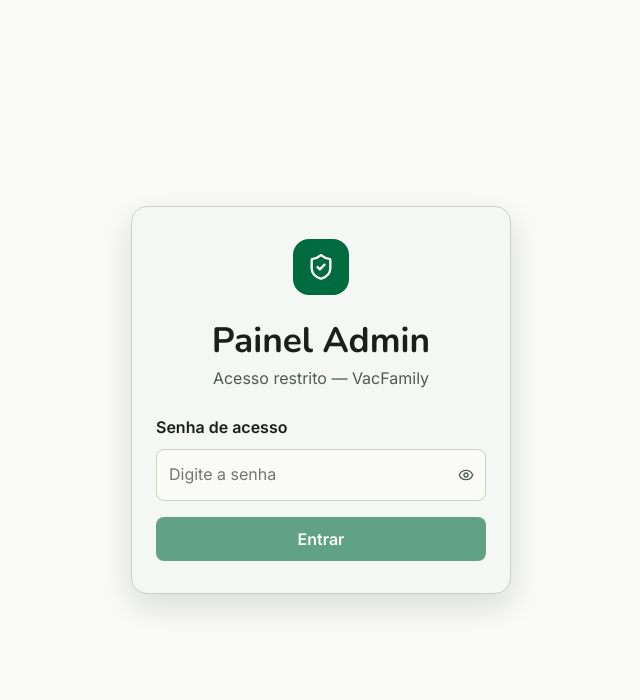
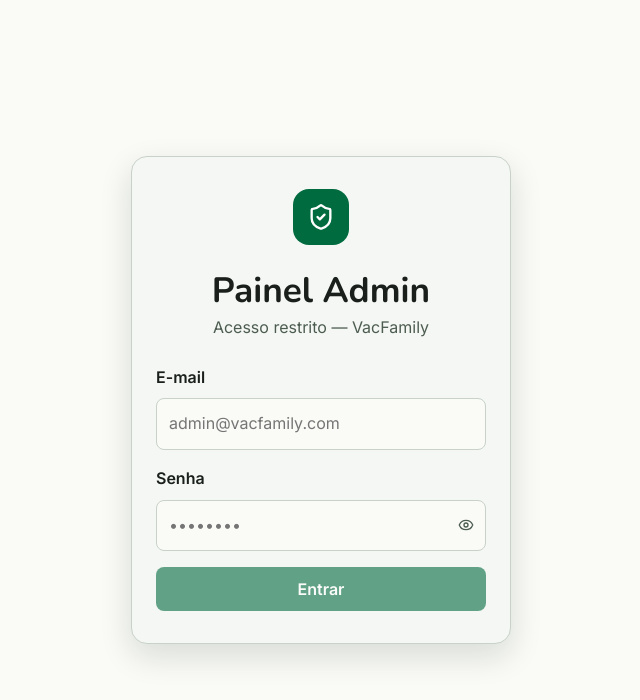
Before and after one commit to LucasErico/vacFamily-front, a React (Vite) app: page /admin/login in a window 1280 px wide. Shown: the top 700 px of the page, without its empty margins (319-959 px from the left). Built offline with nearby package versions, Linux system fonts and the light colour scheme; no server answers.

Commit message:
feat: AdminLoginPage usa email+senha reais via API; AdminShell protege com token JWT

```diff
--- a/src/pages/Admin/AdminLoginPage.tsx
+++ b/src/pages/Admin/AdminLoginPage.tsx
@@ -1,42 +1,68 @@
 /**
  * AdminLoginPage
- * Tela de login exclusiva do painel admin.
+ * Login do painel admin usando e-mail + senha reais (mesma API /auth/login).
+ * O token JWT é salvo na chave 'vf_token' do sessionStorage — a mesma usada
+ * pelo apiFetch — para que as rotas protegidas do back recebam o Bearer token.
+ *
  * Acesso somente via URL: /admin/login
  * Não há link público para esta página.
  */
 import { useState } from 'react'
 import { useNavigate } from 'react-router-dom'
-import { ShieldCheck, Eye, EyeOff } from 'lucide-react'
+import { ShieldCheck, Eye, EyeOff, Loader2 } from 'lucide-react'
+import { apiFetch, setToken } from '@/services/api'
 
-// Credenciais do admin — futuramente viraro env vars / backend
-const ADMIN_PASS = 'vacfamily@admin2026'
+const ADMIN_SESSION_KEY = 'vacfamily_admin_session'
 
-const ADMIN_KEY = 'vacfamily_admin_session'
-export function setAdminSession() { sessionStorage.setItem(ADMIN_KEY, '1') }
-export function clearAdminSession() { sessionStorage.removeItem(ADMIN_KEY) }
-export function isAdminLoggedIn() { return sessionStorage.getItem(ADMIN_KEY) === '1' }
+export function setAdminSession(token: string) {
+  setToken(token)  // injeta no apiFetch
+  try { sessionStorage.setItem(ADMIN_SESSION_KEY, '1') } catch { /* noop */ }
+}
+
+export function clearAdminSession() {
+  try {
+    sessionStorage.removeItem(ADMIN_SESSION_KEY)
+    sessionStorage.removeItem('vf_token')
+  } catch { /* noop */ }
+}
+
+export function isAdminLoggedIn() {
+  try { return sessionStorage.getItem(ADMIN_SESSION_KEY) === '1' } catch { return false }
+}
+
+interface LoginResponse {
+  status: string
+  access_token: string
+  usuario: { id: string; email: string; nome: string }
+}
 
 export function AdminLoginPage() {
   const navigate = useNavigate()
-  const [senha, setSenha] = useState('')
+  const [email, setEmail]     = useState('')
+  const [senha, setSenha]     = useState('')
   const [mostrar, setMostrar] = useState(false)
-  const [erro, setErro] = useState('')
+  const [erro, setErro]       = useState('')
   const [loading, setLoading] = useState(false)
 
-  function handleSubmit(e: React.FormEvent) {
+  async function handleSubmit(e: React.FormEvent) {
     e.preventDefault()
     setErro('')
     setLoading(true)
-    setTimeout(() => {
-      if (senha === ADMIN_PASS) {
-        setAdminSession()
-        navigate('/admin', { replace: true })
-      } else {
-        setErro('Senha incorreta.')
-        setSenha('')
-      }
+
+    try {
+      const res = await apiFetch<LoginResponse>('/auth/login', {
+        method: 'POST',
+        body: { email, senha },
+      })
+
+      setAdminSession(res.access_token)
+      navigate('/admin', { replace: true })
+    } catch (err) {
+      setErro(err instanceof Error ? err.message : 'Erro ao autenticar')
+      setSenha('')
+    } finally {
       setLoading(false)
-    }, 400)
+    }
   }
 
   return (
@@ -60,7 +86,8 @@ export function AdminLoginPage() {
         gap: 'var(--space-6)',
         alignItems: 'center',
       }}>
-        {/* Logo */}
+
+        {/* Ícone */}
         <div style={{
           width: 56, height: 56,
           borderRadius: 'var(--radius-xl)',
@@ -85,13 +112,40 @@ export function AdminLoginPage() {
           </p>
         </div>
 
-        <form onSubmit={handleSubmit} style={{ width: '100%', display: 'flex', flexDirection: 'column', gap: 'var(--space-4)' }}>
+        <form
+          onSubmit={handleSubmit}
+          style={{ width: '100%', display: 'flex', flexDirection: 'column', gap: 'var(--space-4)' }}
+        >
+          {/* E-mail */}
           <div style={{ display: 'flex', flexDirection: 'column', gap: 'var(--space-2)' }}>
-            <label
-              htmlFor="admin-senha"
-              style={{ fontSize: 'var(--text-sm)', fontWeight: 600, color: 'var(--color-text)' }}
-            >
-              Senha de acesso
+            <label htmlFor="admin-email" style={{ fontSize: 'var(--text-sm)', fontWeight: 600, color: 'var(--color-text)' }}>
+              E-mail
+            </label>
+            <input
+              id="admin-email"
+              type="email"
+              value={email}
+              onChange={e => setEmail(e.target.value)}
+              placeholder="admin@vacfamily.com"
+              autoComplete="username"
+              required
+              style={{
+                width: '100%',
+                padding: 'var(--space-3)',
+                borderRadius: 'var(--radius-md)',
+                border: `1.5px solid ${erro ? 'var(--color-error)' : 'var(--color-border)'}`,
+                background: 'var(--color-bg)',
+                color: 'var(--color-text)',
+                fontSize: 'var(--text-sm)',
+                outline: 'none',
+              }}
+            />
+          </div>
+
+          {/* Senha */}
+          <div style={{ display: 'flex', flexDirection: 'column', gap: 'var(--space-2)' }}>
+            <label htmlFor="admin-senha" style={{ fontSize: 'var(--text-sm)', fontWeight: 600, color: 'var(--color-text)' }}>
+              Senha
             </label>
             <div style={{ position: 'relative' }}>
               <input
@@ -99,7 +153,7 @@ export function AdminLoginPage() {
                 type={mostrar ? 'text' : 'password'}
                 value={senha}
                 onChange={e => setSenha(e.target.value)}
-                placeholder="Digite a senha"
+                placeholder="••••••••"
                 autoComplete="current-password"
                 required
                 style={{
@@ -111,7 +165,6 @@ export function AdminLoginPage() {
                   color: 'var(--color-text)',
                   fontSize: 'var(--text-sm)',
                   outline: 'none',
-                  transition: 'border-color var(--transition)',
                 }}
               />
               <button
@@ -137,11 +190,12 @@ export function AdminLoginPage() {
 
           <button
             type="submit"
-            disabled={loading || !senha}
+            disabled={loading || !email || !senha}
             className="btn btn-primary"
-            style={{ width: '100%', justifyContent: 'center' }}
+            style={{ width: '100%', justifyContent: 'center', display: 'flex', alignItems: 'center', gap: 'var(--space-2)' }}
           >
-            {loading ? 'Verificando...' : 'Entrar'}
+            {loading && <Loader2 size={14} style={{ animation: 'spin 1s linear infinite' }} aria-hidden />}
+            {loading ? 'Entrando...' : 'Entrar'}
           </button>
         </form>
       </div>
```
Also changed, not shown: src/pages/Admin/AdminShell.tsx (+6 -3 lines).
